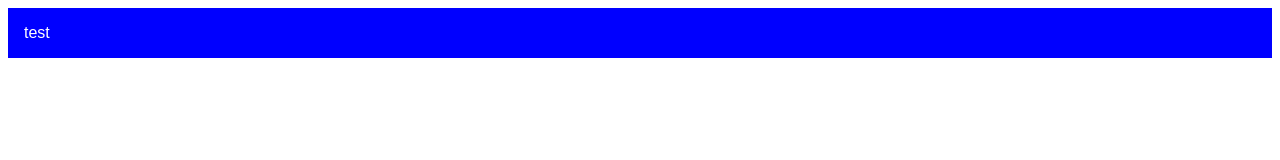
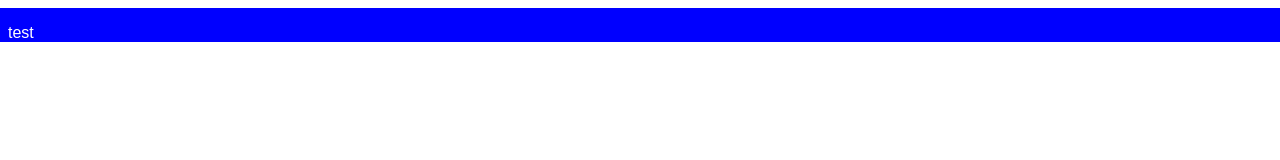
Before and after one commit to CypherStudios/cypherWebTest, a plain HTML site: page index.html in a window 1280 px wide. Drawn offline with Linux system fonts and the light colour scheme.

Commit message:
Update index.html

```diff
--- a/index.html
+++ b/index.html
@@ -5,7 +5,8 @@
   background-color: blue;
   color: white;
   font-family: sans-serif;
-  padding: 1em 1em 1em 1em;
+  padding: 1em 1em 0 1em;
+  margin: 0 -1em 0 -1em;
 }
 </style>
 <div id="topbar">test</div>
```
